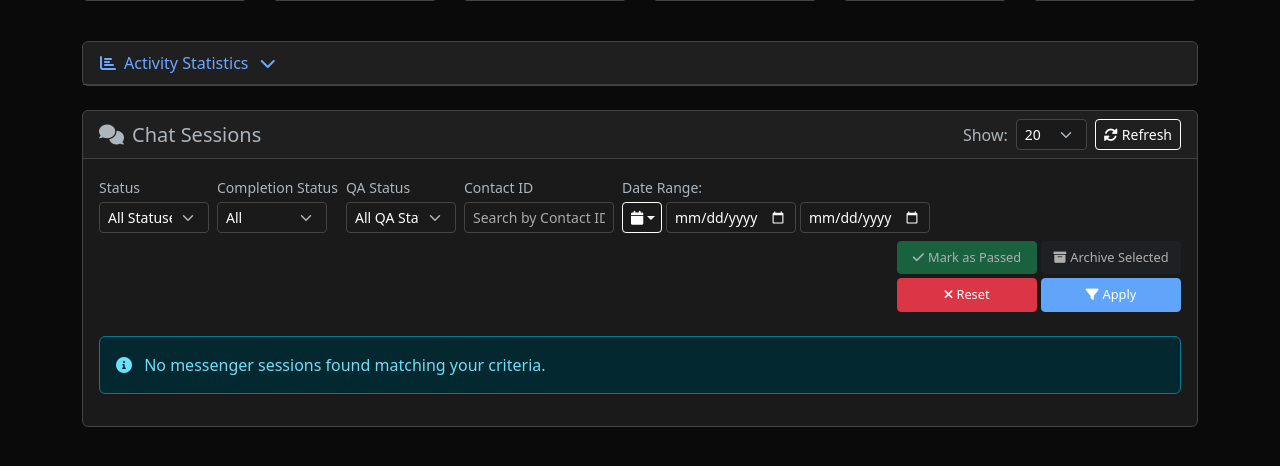
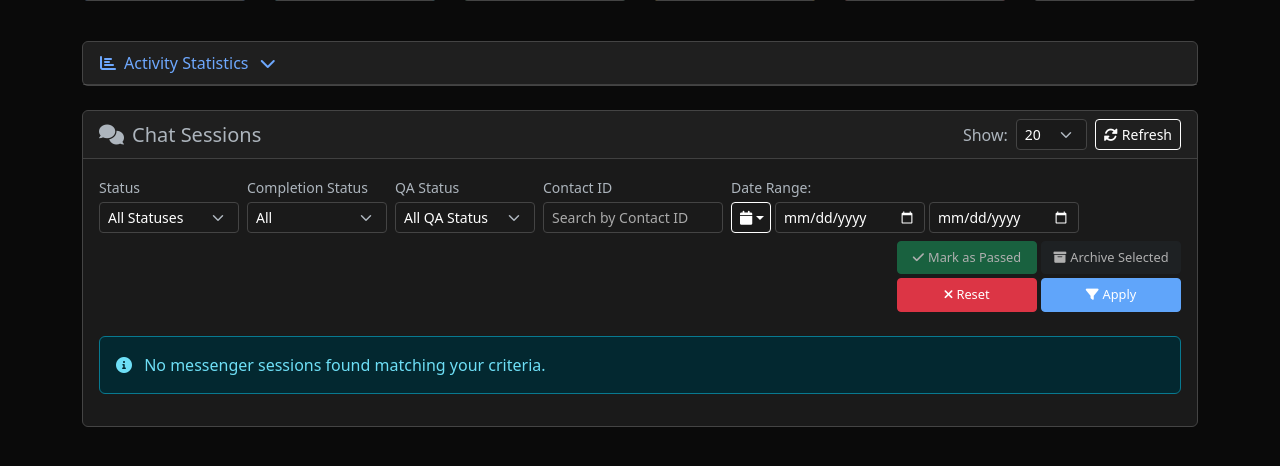
Before and after one commit to tsizzybots/platform_5ive_replit, a Flask app: page / in a window 1280 px wide. Shown: the part 189-655 px from the top of the page. Run offline with Flask 3, Linux system fonts and the light colour scheme; the visitor is signed in with stand-in values (Sample User, id 1); data that the repository does not hold is empty; some libraries are stand-ins or nearby versions.

Commit message:
Widen filter controls to improve spacing and layout
Increase the width of the status, completion status, QA status, and contact ID filter input fields in templates/index.html to adjust layout spacing.

Replit-Commit-Author: Agent
Replit-Commit-Session-Id: f35dbcd8-6be7-421d-ba61-89743ec0c45e
Replit-Commit-Checkpoint-Type: full_checkpoint
Replit-Commit-Screenshot-Url: https://storage.googleapis.com/screenshot-production-us-central1/5aba6962-5d4c-4ba4-8706-8ac78af2beff/f35dbcd8-6be7-421d-ba61-89743ec0c45e/eV6EYq9

```diff
--- a/templates/index.html
+++ b/templates/index.html
@@ -707,7 +707,7 @@
                             <!-- Filter Controls -->
                             <div class="col-auto">
                                 <label class="form-label small mb-1">Status</label>
-                                <select class="form-select form-select-sm" id="statusFilter" style="width: 110px;">
+                                <select class="form-select form-select-sm" id="statusFilter" style="width: 140px;">
                                     <option value="">All Statuses</option>
                                     <option value="active">Active</option>
                                     <option value="archived">Archived</option>
@@ -715,7 +715,7 @@
                             </div>
                             <div class="col-auto">
                                 <label class="form-label small mb-1">Completion Status</label>
-                                <select class="form-select form-select-sm" id="completionFilter" style="width: 110px;">
+                                <select class="form-select form-select-sm" id="completionFilter" style="width: 140px;">
                                     <option value="">All</option>
                                     <option value="complete">Complete</option>
                                     <option value="in_progress">In Progress</option>
@@ -724,7 +724,7 @@
                             </div>
                             <div class="col-auto">
                                 <label class="form-label small mb-1">QA Status</label>
-                                <select class="form-select form-select-sm" id="qaStatusFilter" style="width: 110px;">
+                                <select class="form-select form-select-sm" id="qaStatusFilter" style="width: 140px;">
                                     <option value="">All QA Status</option>
                                     <option value="unchecked">Unchecked</option>
                                     <option value="passed">Passed</option>
@@ -734,7 +734,7 @@
                             </div>
                             <div class="col-auto">
                                 <label class="form-label small mb-1">Contact ID</label>
-                                <input type="text" class="form-control form-control-sm" id="contactIdFilter" placeholder="Search by Contact ID" style="width: 150px;" oninput="handleContactIdSearch()">
+                                <input type="text" class="form-control form-control-sm" id="contactIdFilter" placeholder="Search by Contact ID" style="width: 180px;" oninput="handleContactIdSearch()">
                             </div>
                             <div class="col-auto">
                                 <label class="form-label small mb-1">Date Range:</label>
@@ -752,8 +752,8 @@
                                         <li><hr class="dropdown-divider"></li>
                                         <li><a class="dropdown-item" href="#" onclick="clearDateRange()">Clear Filter</a></li>
                                     </ul>
-                                    <input type="date" class="form-control form-control-sm" id="dateFrom" style="width: 130px;">
-                                    <input type="date" class="form-control form-control-sm" id="dateTo" style="width: 130px;">
+                                    <input type="date" class="form-control form-control-sm" id="dateFrom" style="width: 150px;">
+                                    <input type="date" class="form-control form-control-sm" id="dateTo" style="width: 150px;">
                                 </div>
                             </div>
 
```
Also changed, not shown: attached_assets/SCR-20250808-oczc_1754643632499.png (added).
